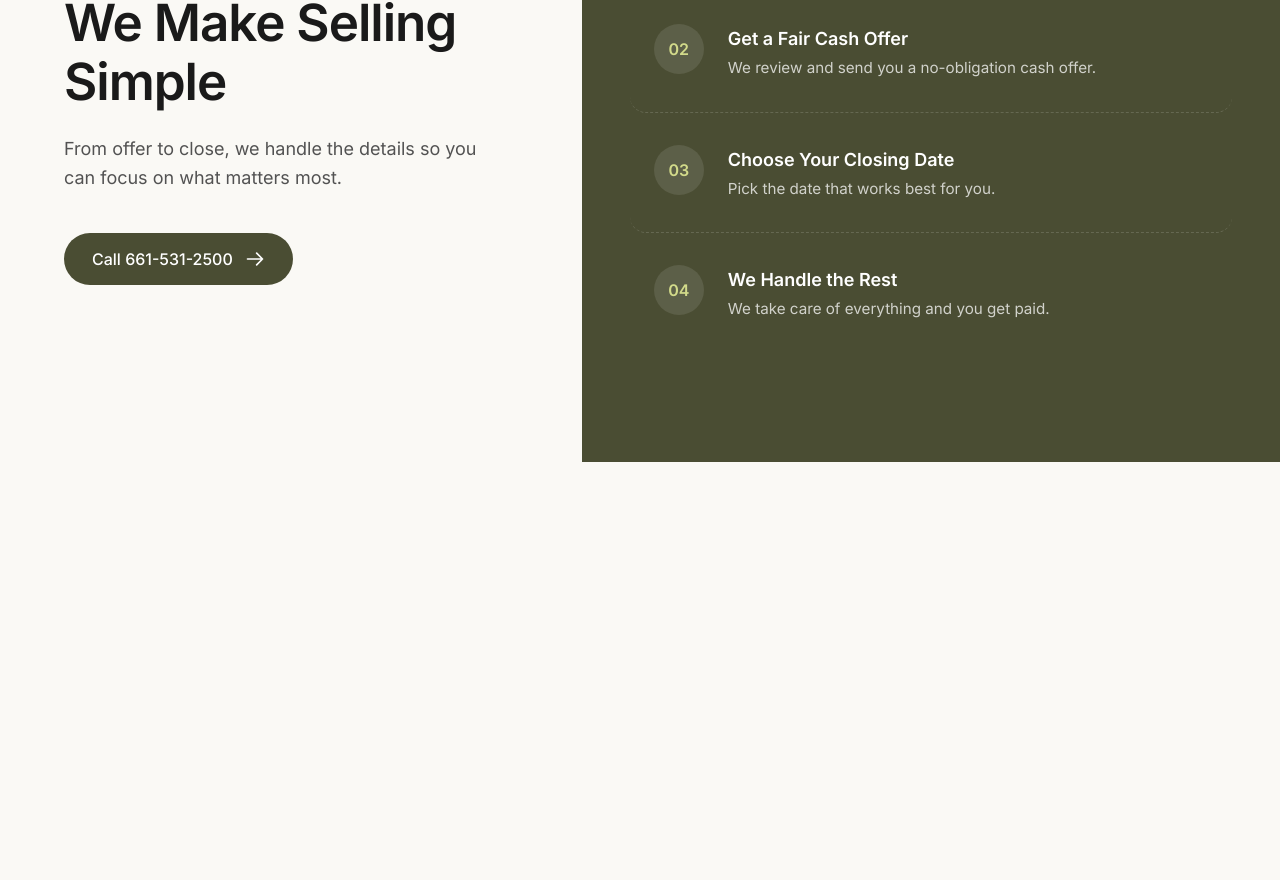
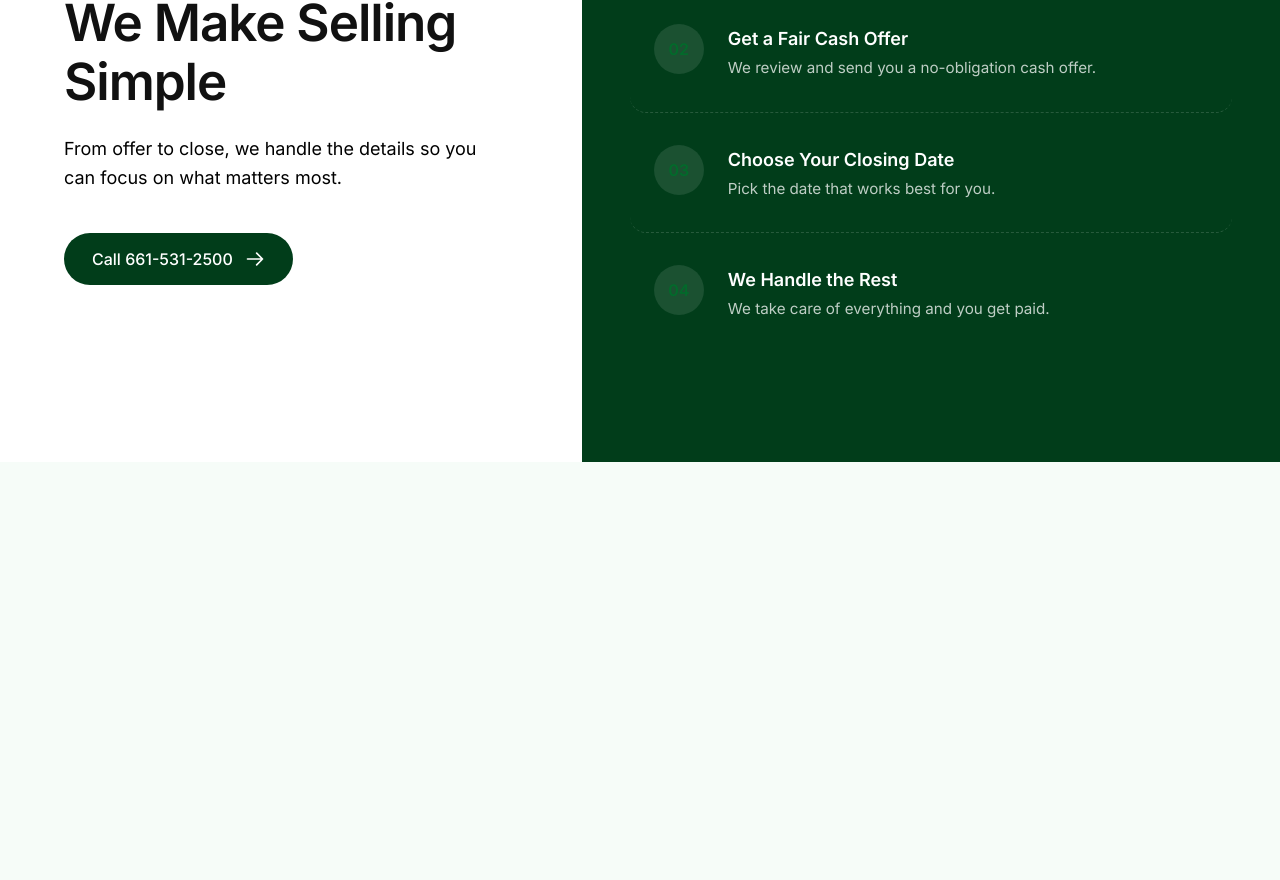
Before and after one commit to ABDR-Again/landing-bakerfield, a website: page index.html in a window 1280 px wide. Shown: the part 1920-2800 px from the top of the page. Drawn offline with Linux system fonts and the light colour scheme; a script that the page names is missing.

Commit message:
Apply new branding: logo, H1, and global color palette

```diff
--- a/index.html
+++ b/index.html
@@ -555,9 +555,8 @@ height="0" width="0" style="display:none;visibility:hidden"></iframe></noscript>
 
       <!-- Top Bar -->
       <div class="uw-h3-topbar">
-        <div class="uw-h3-badge">
-          <svg fill="currentColor" viewBox="0 0 24 24"><path d="M12 3L4 9v12h16V9l-8-6zm0 2.5l5 3.75V19h-3v-5H10v5H7v-7.75l5-3.75z"/></svg>
-          Bakersfield Home Solutions
+        <div class="uw-h3-logo" style="display: flex; align-items: center; justify-content: center; background: white; padding: 0.5rem 1rem; border-radius: 12px; box-shadow: 0 4px 6px rgba(0,0,0,0.1);">
+          <img src="./assets/optimized/logo-br.webp" alt="Bakersfield Home Solutions Logo" style="height: 50px; width: auto;">
         </div>
         <div class="uw-h3-badge outline">
           <svg fill="none" stroke="currentColor" viewBox="0 0 24 24" stroke-width="2"><path stroke-linecap="round" stroke-linejoin="round" d="M17.657 16.657L13.414 20.9a1.998 1.998 0 01-2.827 0l-4.244-4.243a8 8 0 1111.314 0z"></path><path stroke-linecap="round" stroke-linejoin="round" d="M15 11a3 3 0 11-6 0 3 3 0 016 0z"></path></svg>
@@ -569,7 +568,7 @@ height="0" width="0" style="display:none;visibility:hidden"></iframe></noscript>
       <div style="display: flex; flex-wrap: wrap; justify-content: space-between; align-items: center; gap: 2rem; width: 100%;">
         <!-- Main Text & Buttons -->
         <div class="uw-h3-content" style="flex: 1; min-width: 300px; margin-top: 2rem; margin-bottom: 2rem;">
-          <h1 class="uw-h3-title">Sell As-Is.<br>Move Forward Faster.</h1>
+          <h1 class="uw-h3-title">We Buy Houses <span style="color: var(--color-green-primary);">As-Is</span>.<br>We Sell Homes <span style="color: var(--color-green-primary);">Fast</span>.</h1>
 
           <p class="uw-h3-desc">Bakersfield homeowners trust us for fair local cash offers, flexible closings, and a simple process with no repairs or fees.</p>
 
--- a/style.css
+++ b/style.css
@@ -35,6 +35,21 @@ body {
   padding: 0;
   font-family: 'Inter', sans-serif;
 }
+
+:root {
+  --color-white: #FFFFFF;
+  --color-black: #111111;
+  --color-text: #4A4A4A;
+  --color-muted: var(--color-muted);
+  --color-green-primary: #036A2B;
+  --color-green-dark: #013D1A;
+  --color-green-hover: #024D20;
+  --color-green-soft: #EAF7EF;
+  --color-green-light: #F6FCF8;
+  --color-border: #DCEEE2;
+  --color-input-border: #CFE5D6;
+}
+
 
 /* Optimize rendering for below-fold sections */
 .uw-problem-section,
@@ -61,12 +76,12 @@ body {
 /* --- problem_section.html --- */
 /* Base & Variables */
   .uw-problem-section {
-    --uw-prob-text-main: #111827;
-    --uw-prob-text-muted: #6b7280;
-    --uw-prob-card-bg: #f9fafb;
-    --uw-prob-card-hover: #f1f5eb;
-    --uw-prob-accent-light: #f1f5eb;
-    --uw-prob-accent-dark: #5b7141;
+    --uw-prob-text-main: var(--color-black);
+    --uw-prob-text-muted: var(--color-muted);
+    --uw-prob-card-bg: var(--color-white);
+    --uw-prob-card-hover: var(--color-green-soft);
+    --uw-prob-accent-light: var(--color-green-soft);
+    --uw-prob-accent-dark: var(--color-green-primary);
     --uw-font-main: 'Inter', sans-serif;
 
     background-color: #ffffff; /* Removed black background */
@@ -148,7 +163,7 @@ body {
     height: 380px;
     border-radius: 1.5rem;
     overflow: hidden;
-    background-color: #e5e7eb;
+    background-color: var(--color-border);
   }
 
   .uw-problem-image {
@@ -330,12 +345,12 @@ body {
 /* --- solution_section (3).html --- */
 /* Base Variables & Scoping */
   .uw-sol-section {
-    --uw-sol-bg-light: #faf9f5; /* Off-white for left column */
-    --uw-sol-bg-dark: #4a4d33; /* Dark yellowish-olive for middle column */
-    --uw-sol-accent: #d2da8a; /* Bright yellowish accent */
-    --uw-sol-accent-hover: #b8c16d;
-    --uw-sol-text-main: #1a1a1a;
-    --uw-sol-text-muted: #525252;
+    --uw-sol-bg-light: var(--color-white); /* Off-white for left column */
+    --uw-sol-bg-dark: var(--color-green-dark); /* Dark yellowish-olive for middle column */
+    --uw-sol-accent: var(--color-green-primary); /* Bright yellowish accent */
+    --uw-sol-accent-hover: var(--color-green-hover);
+    --uw-sol-text-main: var(--color-black);
+    --uw-sol-text-muted: var(--color-muted);
     --uw-sol-text-light: #ffffff;
     --uw-sol-text-light-muted: rgba(255, 255, 255, 0.75);
     --uw-sol-border-dark: rgba(255, 255, 255, 0.15);
@@ -429,7 +444,7 @@ body {
   /* Button Animations */
   .uw-sol-btn:hover {
     background-color: var(--uw-sol-accent-hover);
-    color: #000000;
+    color: var(--color-black);
     box-shadow: 0 10px 20px rgba(74, 77, 51, 0.2);
   }
 
@@ -621,14 +636,14 @@ body {
 /* --- case_studies_section.html --- */
 /* Base Variables & Scoping */
   .uw-cases-section {
-    --uw-case-bg: #faf9f5; /* Off-white background */
-    --uw-case-primary: #5c6633; /* Dark yellowish-olive */
-    --uw-case-primary-hover: #485226;
-    --uw-case-accent: #eeefdd; /* Light yellowish accent */
-    --uw-case-text-main: #111827;
-    --uw-case-text-muted: #6b7280;
-    --uw-case-border: #e5e7eb;
-    --uw-case-card-bg: #ffffff;
+    --uw-case-bg: var(--color-green-light); /* Off-white background */
+    --uw-case-primary: var(--color-green-primary); /* Dark yellowish-olive */
+    --uw-case-primary-hover: var(--color-green-hover);
+    --uw-case-accent: var(--color-green-soft); /* Light yellowish accent */
+    --uw-case-text-main: var(--color-black);
+    --uw-case-text-muted: var(--color-muted);
+    --uw-case-border: var(--color-border);
+    --uw-case-card-bg: var(--color-white);
     --uw-font-main: 'Inter', sans-serif;
 
     background-color: var(--uw-case-bg);
@@ -727,7 +742,7 @@ body {
     overflow: hidden;
     /* Maintain aspect ratio to keep images consistent */
     aspect-ratio: 4 / 5;
-    background-color: #e5e7eb;
+    background-color: var(--color-border);
     box-shadow: 0 10px 25px -5px rgba(0,0,0,0.05);
     cursor: pointer;
   }
@@ -942,7 +957,7 @@ body {
     width: 50px;
     height: 35px;
     border-radius: 0.5rem;
-    background-color: #e5e7eb;
+    background-color: var(--color-border);
     object-fit: cover;
   }
 
@@ -1142,15 +1157,15 @@ body {
 /* --- reviews_section.html --- */
 /* Scoped Base & Variables */
   .uw-rev-section {
-    --uw-rev-bg: #faf9f5; /* Very light yellowish off-white background */
-    --uw-rev-accent-light: #f1f5eb; /* Faint yellowish-green */
+    --uw-rev-bg: var(--color-green-light); /* Very light yellowish off-white background */
+    --uw-rev-accent-light: var(--color-green-soft); /* Faint yellowish-green */
     --uw-rev-accent: #e5ecd6; /* Darker yellowish-green for borders/UI */
-    --uw-rev-primary: #5c6633; /* Dark yellowish-olive for buttons/text */
-    --uw-rev-primary-hover: #485226;
-
-    --uw-rev-text-main: #111827;
+    --uw-rev-primary: var(--color-green-primary); /* Dark yellowish-olive for buttons/text */
+    --uw-rev-primary-hover: var(--color-green-hover);
+
+    --uw-rev-text-main: var(--color-black);
     --uw-rev-text-muted: #4b5563;
-    --uw-rev-border: #e5e7eb;
+    --uw-rev-border: var(--color-border);
     --uw-rev-card-bg: #ffffff;
     --uw-font-main: 'Inter', sans-serif;
 
@@ -1350,7 +1365,7 @@ body {
   .uw-rev-stars {
     display: flex;
     gap: 0.15rem;
-    color: #5c6633;
+    color: var(--color-green-primary);
   }
   .uw-rev-stars svg { width: 16px; height: 16px; fill: currentColor; }
 
@@ -1588,15 +1603,15 @@ body {
 /* Base & Variables */
   .uw-comp2-section {
     /* Color Palette - Yellowish/Olive theme as requested */
-    --uw-c2-accent-light: #eeefdd; /* Provided yellowish color */
+    --uw-c2-accent-light: var(--color-green-soft); /* Provided yellowish color */
     --uw-c2-accent-bg: rgba(238, 239, 221, 0.4); /* Faint version for column bg */
     --uw-c2-primary: #8b9047; /* Dark yellowish-olive for text/buttons to ensure contrast */
     --uw-c2-primary-hover: #767b3c;
 
     --uw-c2-bg: #ffffff;
-    --uw-c2-text-main: #111827;
-    --uw-c2-text-muted: #6b7280;
-    --uw-c2-border: #e5e7eb;
+    --uw-c2-text-main: var(--color-black);
+    --uw-c2-text-muted: var(--color-muted);
+    --uw-c2-border: var(--color-border);
     --uw-c2-card-bg: #ffffff;
     --uw-font-main: 'Inter', sans-serif;
 
@@ -2186,7 +2201,7 @@ body {
     aspect-ratio: 3 / 4;
     object-fit: cover;
     display: block;
-    background-color: #e5e7eb; /* Fallback for empty SRC */
+    background-color: var(--color-border); /* Fallback for empty SRC */
   }
 
   /* Overlay Details Reveal */
@@ -2385,10 +2400,10 @@ body {
 /* --- faq_section.html --- */
 /* Base Styles & Variables scoped to this section */
   .uw-faq-section {
-    --uw-color-text-main: #111827;
-    --uw-color-text-muted: #6b7280;
-    --uw-color-border: #e5e7eb;
-    --uw-color-bg-active: #f9fafb;
+    --uw-color-text-main: var(--color-black);
+    --uw-color-text-muted: var(--color-muted);
+    --uw-color-border: var(--color-border);
+    --uw-color-bg-active: var(--color-green-light);
     --uw-color-icon-active: #384236; /* Dark greenish from image */
     --uw-font-main: 'Inter', sans-serif;
 
@@ -2620,9 +2635,9 @@ body {
 /* Base & Variables */
   .uw-hero-section {
     --uw-hero-bg: #fdfaf6; /* Very light cream background */
-    --uw-hero-text: #111827;
-    --uw-hero-muted: #6b7280;
-    --uw-hero-border: #e5e7eb;
+    --uw-hero-text: var(--color-black);
+    --uw-hero-muted: var(--color-muted);
+    --uw-hero-border: var(--color-border);
     --uw-hero-primary: #1a1a1a;
     --uw-hero-accent: #dcfce7; /* Light green for badge/button icon */
     --uw-hero-error: #ef4444;
@@ -2636,7 +2651,7 @@ body {
     overflow: hidden;
     position: relative;
     /* Soft background pattern mockup */
-    background-image: radial-gradient(#e5e7eb 1px, transparent 1px);
+    background-image: radial-gradient(var(--color-border) 1px, transparent 1px);
     background-size: 20px 20px;
     background-position: center;
   }
@@ -2671,7 +2686,7 @@ body {
     display: inline-flex;
     align-items: center;
     gap: 0.5rem;
-    background-color: #f1f5eb;
+    background-color: var(--color-green-soft);
     padding: 0.5rem 1rem;
     border-radius: 9999px;
     font-size: 0.75rem;
@@ -2707,7 +2722,7 @@ body {
     overflow: hidden;
     width: 100%;
     height: 300px; /* Fixed height as requested */
-    background-color: #e5e7eb;
+    background-color: var(--color-border);
     box-shadow: 0 10px 20px rgba(0,0,0,0.1);
   }
 
@@ -2826,7 +2841,7 @@ body {
   /* Submit Button */
   .uw-hero-submit {
     margin-top: 0.5rem;
-    background-color: #000000;
+    background-color: var(--color-black);
     color: #ffffff;
     border: none;
     padding: 0.75rem;
@@ -2865,7 +2880,7 @@ body {
 
   /* Button Animations */
   .uw-hero-submit:hover {
-    background-color: #000000;
+    background-color: var(--color-black);
     transform: translateY(-2px);
     box-shadow: 0 10px 20px -10px rgba(0,0,0,0.5);
   }
@@ -2896,7 +2911,7 @@ body {
   .uw-hero-contact-icon {
     width: 48px;
     height: 48px;
-    background-color: #f1f5eb;
+    background-color: var(--color-green-soft);
     border-radius: 50%;
     display: flex;
     align-items: center;
@@ -2932,7 +2947,7 @@ body {
   .uw-hero-feature-icon {
     width: 40px;
     height: 40px;
-    background-color: #f1f5eb;
+    background-color: var(--color-green-soft);
     border-radius: 50%;
     display: flex;
     align-items: center;
@@ -3078,7 +3093,7 @@ body {
 }
 .uw-rev-card-square {
   background: #ffffff;
-  border: 1px solid #e5e7eb;
+  border: 1px solid var(--color-border);
   border-radius: 1rem;
   padding: 2rem;
   display: flex;
@@ -3125,7 +3140,7 @@ body {
 }
 .uw-rev-card-v2 {
   background: #ffffff;
-  border: 1px solid #e5e7eb;
+  border: 1px solid var(--color-border);
   border-radius: 1.5rem;
   padding: 2rem;
   display: flex;
@@ -3147,7 +3162,7 @@ body {
   z-index: 1;
 }
 .uw-rev-v2-time {
-  color: #6b7280;
+  color: var(--color-muted);
   font-size: 0.875rem;
   margin-left: auto;
 }
@@ -3184,11 +3199,11 @@ body {
 }
 .uw-rev-v2-name {
   font-weight: 700;
-  color: #111827;
+  color: var(--color-black);
   font-size: 1rem;
 }
 .uw-rev-v2-loc, .uw-rev-v2-verified {
-  color: #6b7280;
+  color: var(--color-muted);
   font-size: 0.875rem;
 }
 .uw-rev-v2-verified {
@@ -3202,7 +3217,7 @@ body {
   right: -10px;
   font-size: 180px;
   font-weight: 900;
-  color: #f9fafb;
+  color: var(--color-green-light);
   z-index: 0;
   line-height: 1;
   pointer-events: none;
@@ -3263,11 +3278,11 @@ body {
 .uw-rev-stat-val {
   font-size: 2.25rem;
   font-weight: 800;
-  color: #111827;
+  color: var(--color-black);
   line-height: 1;
 }
 .uw-rev-stat-desc {
-  color: #6b7280;
+  color: var(--color-muted);
   font-size: 0.875rem;
   margin-top: 0.5rem;
 }
```
Also changed, not shown: assets/optimized/logo-br.webp (added).
